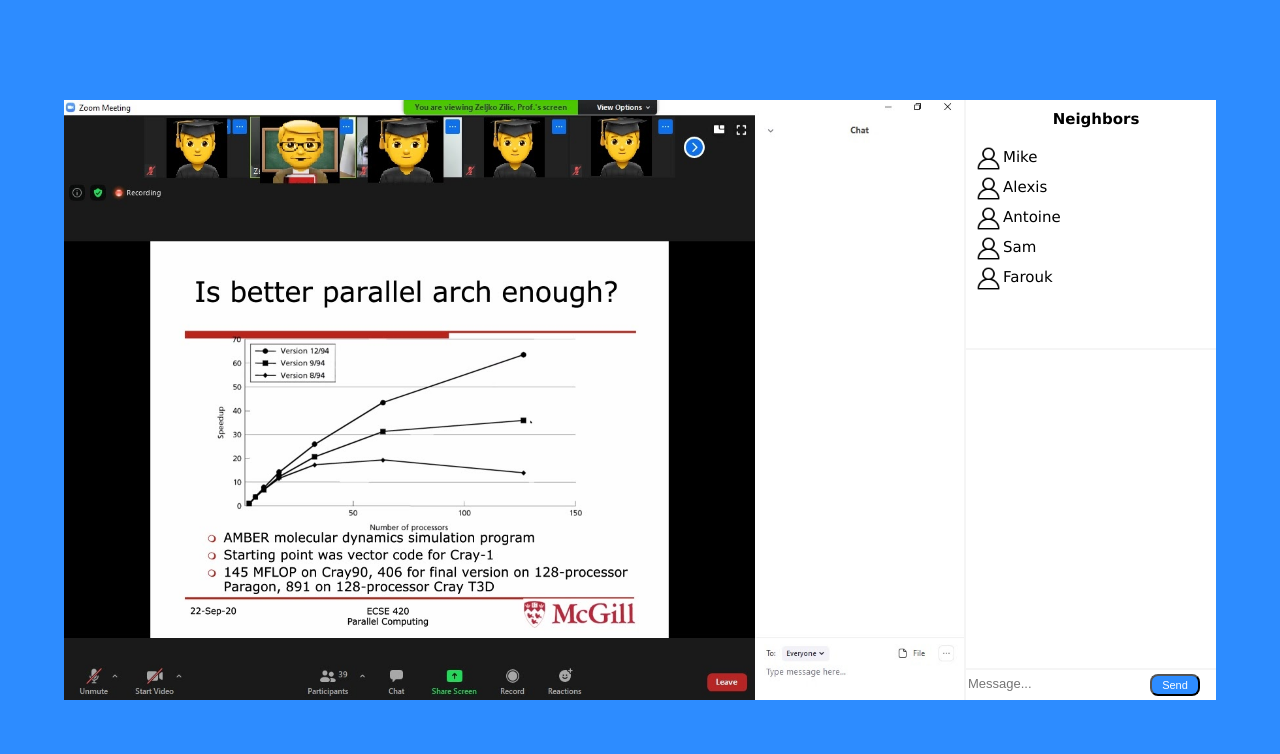
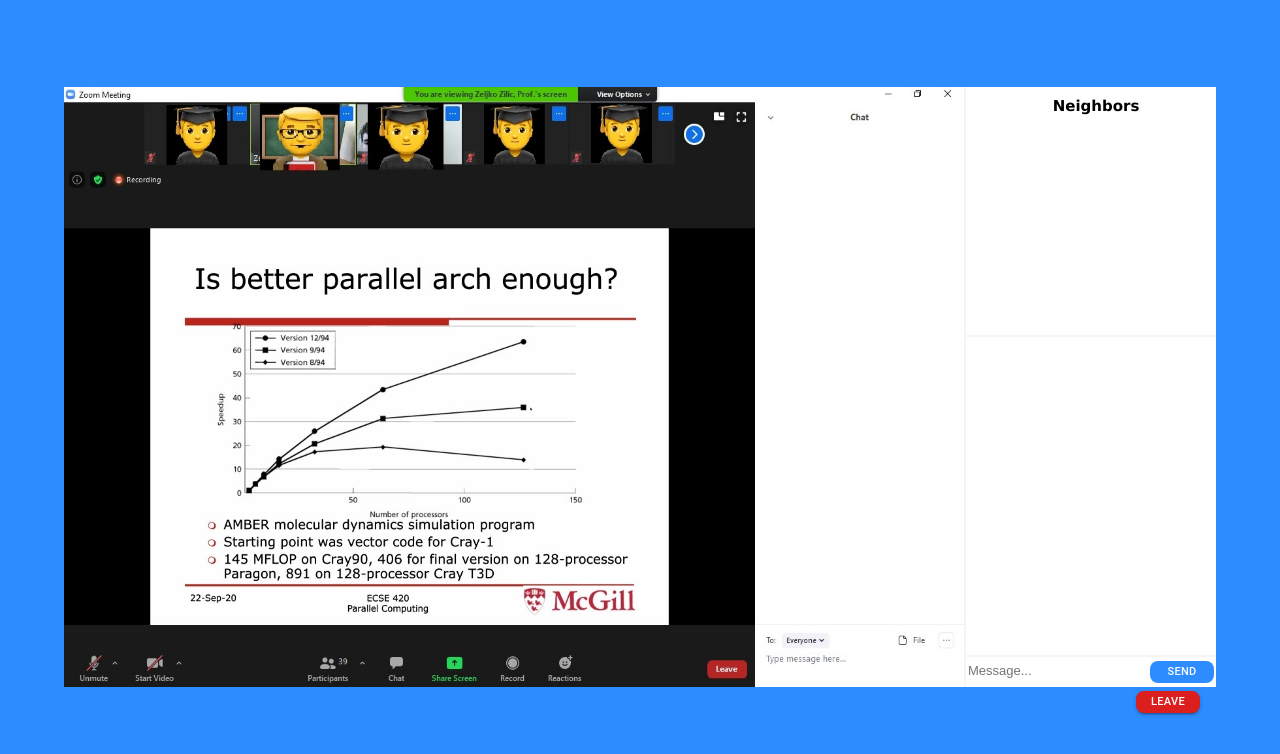
Before and after one commit to AnKhangC/v-class, a React (Create React App) app: page /zoom in a window 1280 px wide. Shown: the top 754 px of the page. Built offline with nearby package versions, Linux system fonts and the light colour scheme.

Commit message:
Added leave button and sitting alone

```diff
--- a/src/screens/seatingScreen/SeatingScreen.js
+++ b/src/screens/seatingScreen/SeatingScreen.js
@@ -23,7 +23,7 @@ function SeatingScreen(props) {
       },
       {
         id: 2,
-        name: "Paul",
+        name: "Jessica",
         occupied: true,
         selected: false
       },
@@ -47,7 +47,7 @@ function SeatingScreen(props) {
       },
       {
         id: 6,
-        name: "Joe",
+        name: "Naissa",
         occupied: true,
         selected: false
       },
@@ -89,7 +89,7 @@ function SeatingScreen(props) {
       },
       {
         id: 13,
-        name: "AnKhang",
+        name: "Lara",
         occupied: true,
         selected: false
       },
--- a/src/screens/zoomScreen/ZoomScreen.js
+++ b/src/screens/zoomScreen/ZoomScreen.js
@@ -1,5 +1,6 @@
 import React from 'react'
 import styles from './ZoomScreen.module.css'
+import { Link } from 'react-router-dom'
 import { connect } from "react-redux"
 import { Button } from '@material-ui/core';
 
@@ -12,7 +13,7 @@ class ZoomScreen extends React.Component {
   constructor(props){
     super(props);
     this.state = {
-      names: ["Mike", "Alexis", "Antoine", "Sam", "Farouk"],
+      names: ["Jessica", "Martin", "Naissa", "Jack", "Chaimae"],
       messageHistory: [],
       message: '',
       helloMessageBank: ["Hello", "Heyyy", "Hey what's up", "Hey guyss", "Hii"],
@@ -25,6 +26,11 @@ class ZoomScreen extends React.Component {
     this.handleKeyDown = this.handleKeyDown.bind(this);
     this.getRandomName = this.getRandomName.bind(this);
     this.getRandomHello = this.getRandomHello.bind(this);
+    this.isAlone = this.isAlone.bind(this);
+
+    if(this.isAlone()){
+      this.state.names = [];
+    }
   }
 
   //When send button is clicked
@@ -48,6 +54,7 @@ class ZoomScreen extends React.Component {
     }
 
     //Send random message from imaginary neighbors
+    if(this.state.names.length !== 0){
     setTimeout(() => {
       if(this.state.counter === 0){
         this.setState({messageHistory: this.state.messageHistory.concat(this.getRandomName() + ": " + this.getRandomHello())});
@@ -62,8 +69,7 @@ class ZoomScreen extends React.Component {
         }, 1000);
       }
     }, 1000);
-
-
+    }
   }
 
   //Get random name from name bank
@@ -81,9 +87,19 @@ class ZoomScreen extends React.Component {
     return this.state.questionAnswerMessageBank[getRandomInt(this.state.questionAnswerMessageBank.length)]
   }
 
+  isAlone(){
+    var index = this.props.neighbours.findIndex(x => x.selected === true)
+    if(index >= 0){
+      return false;
+    } else {
+      return true;
+    }
+  }
+
   render(){
     return(
       <div className = {styles.global}>
+        <div className = {styles.outerFrame}>
           <div className = {styles.zoom}>
             <img className = {styles.zoomImage} src={require('./NoParticipation1.jpg')} />
           </div>
@@ -106,8 +122,14 @@ class ZoomScreen extends React.Component {
             <div className = {styles.message}>
               <input type = "text" value={this.state.message} placeholder = "Message..." onChange = {this.handleChange}
               onKeyDown = {this.handleKeyDown}/>
-            <button type = "button" onClick = {this.updateMesssageHistory}>Send</button>
+              <Button type = "button" onClick = {this.updateMesssageHistory}>Send</Button>
             </div>
+          </div>
+        </div>
+        <div className = {styles.leaveButton}>
+          <Button type = "button" variant="contained">
+            <Link to="/" className={styles.linkClass}>Leave</Link>
+          </Button>
         </div>
       </div>
     );
--- a/src/screens/zoomScreen/ZoomScreen.module.css
+++ b/src/screens/zoomScreen/ZoomScreen.module.css
@@ -1,17 +1,48 @@
 .global{
-    display: flex;
     font-size: 15px;
     background-color: #2D8CFF;
     font-family:"Lucida Sans Unicode", "Lucida Grande", sans-serif;
+    display: flex;
+    flex-direction: column;
+}
+
+.outerFrame{
+    margin-top: auto;
+    display: flex;
+}
+
+.leaveButton{
+    margin-bottom: auto;
+    display: flex;
+    flex-direction: row-reverse;
+    width: 1200px;
+    padding-top: 4px;
+}
+
+.leaveButton button{
+    height: 22px;
+    width: 40px;
+    align-self: center;
+    background-color: #db1f1f;
+    color: white;
+    outline: none;
+    /* border: initial; */
+    border-radius: 8px;
+    font-size: 11px;
+}
+
+.leaveButton button:hover{
+    background-color: #ab1a1a;
 }
 
 .zoom{
-    display: flex;
     height: 600px;
     width: 900px;
     margin-left: auto;
     margin-top: auto;
     margin-bottom: auto;
+    display: flex;
+    flex-direction: row;
 }
 
 .zoomImage{
@@ -87,12 +118,20 @@
 
 .message button{
     height: 22px;
-    width: 50px;
+    width: 40px;
     align-self: center;
     background-color: #2D8CFF;
     color: white;
     outline: none;
-    /* border: initial; */
     border-radius: 8px;
     font-size: 11px;
 }
+
+.message button:hover{
+    background-color: #1872b8;
+}
+
+.linkClass {
+    text-decoration: none;
+    color: #ffff;
+  }
```
Lines whose indentation alone changed are shown as unchanged.
